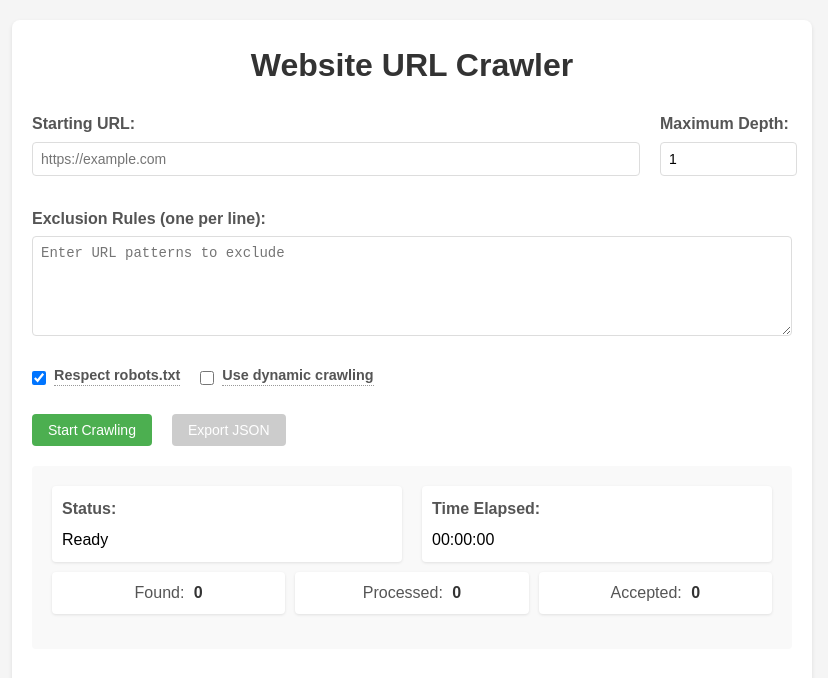
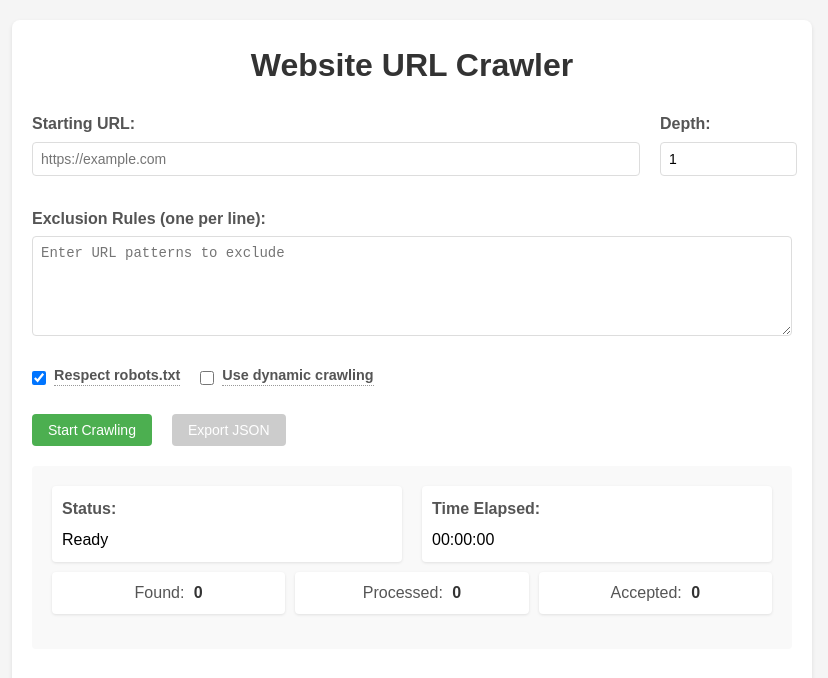
Before and after one commit to arif-aigonix/web-crawler, a website: page index.html in a window 1280 px wide. Shown: the top 678 px of the page, without its empty margins (228-1056 px from the left). Drawn offline with Linux system fonts and the light colour scheme.

Commit message:
Update depth input label for better UI clarity

```diff
--- a/index.html
+++ b/index.html
@@ -16,7 +16,7 @@
                     <input type="url" id="startUrl" placeholder="https://example.com" required>
                 </div>
                 <div class="form-group depth-input">
-                    <label for="maxDepth">Maximum Depth:</label>
+                    <label for="maxDepth">Depth:</label>
                     <input type="number" id="maxDepth" min="0" value="1">
                 </div>
             </div>
```
